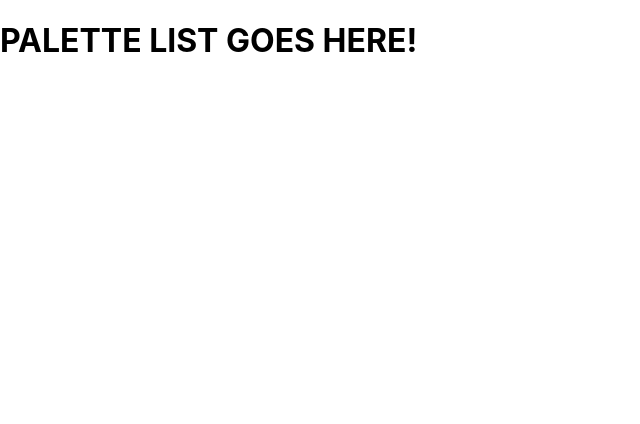
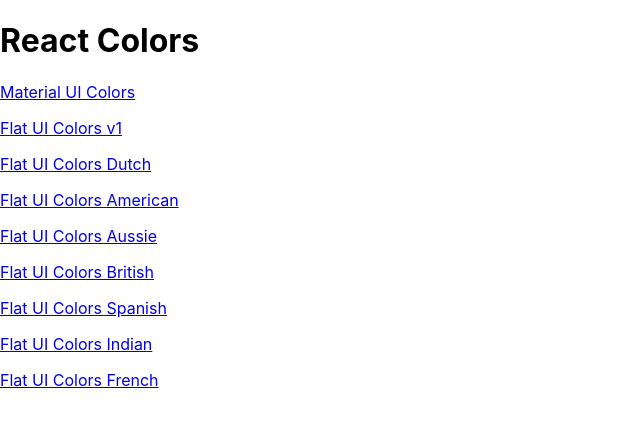
Before and after one commit to magdalena-amb/massive-color-app, a React (Create React App) app: page / in a window 1280 px wide. Shown: the top 424 px of the page, without its empty margins (0-640 px from the left). Built offline with nearby package versions, Linux system fonts and the light colour scheme.

Commit message:
Add basic palette list and links

```diff
--- a/src/App.js
+++ b/src/App.js
@@ -3,6 +3,7 @@
 import { Route, Switch } from 'react-router-dom';
 import './App.css';
 import Palette from './Palette'
+import PaletteList from './PaletteList'
 import seedPalettes from './seedPalettes'
 import { generatePalette } from './colorHelpers'
 
@@ -16,7 +17,7 @@
   render() {
     return (
       <Switch>
-        <Route exact path="/" render={() => <h1>PALETTE LIST GOES HERE!</h1>}/>
+        <Route exact path="/" render={() => <PaletteList palettes={ seedPalettes }/> }/>
         <Route exact
         path="/palette/:id"
         render={(routeProps) => <Palette palette={generatePalette(this.findPalette(routeProps.match.params.id))}/> }/>
--- a/src/Navbar.js
+++ b/src/Navbar.js
@@ -1,4 +1,5 @@
 import React, { Component } from 'react'
+import { Link } from 'react-router-dom';
 import Select from '@material-ui/core/Select'
 import MenuItem from '@material-ui/core/MenuItem'
 import Slider from 'rc-slider';
@@ -30,7 +31,7 @@
         return (
             <nav className='Navbar'>
                 <div className='logo'>
-                    <a href='#'>reactcolorpicker</a>
+                    <Link to='/'>reactcolorpicker</Link>
                 </div>
                 <div className='slider-container'>
                     <span>Level: { level }</span>
--- /dev/null
+++ b/src/PaletteList.js
@@ -0,0 +1,22 @@
+import React, { Component } from 'react';
+import { Link } from 'react-router-dom';
+
+ class PaletteList extends Component {
+
+    render() {
+        const { palettes } = this.props;
+        return (
+            <div>
+                <h1>React Colors</h1>
+                {palettes.map(palette => (
+                    <p>
+                        <Link to={`/palette/${palette.id}`}>{palette.paletteName}</Link>
+                    </p>
+
+                ))}
+            </div>
+        )
+    }
+}
+
+export default PaletteList;
```
